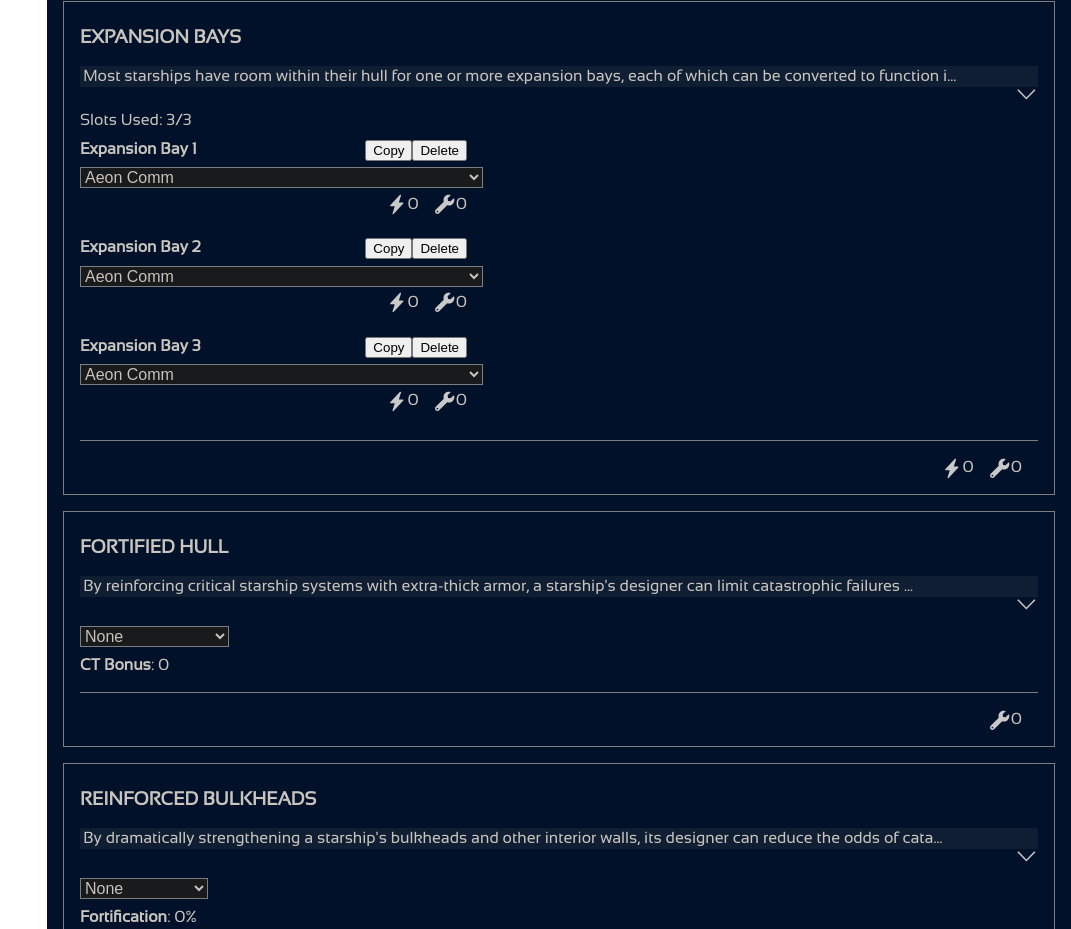
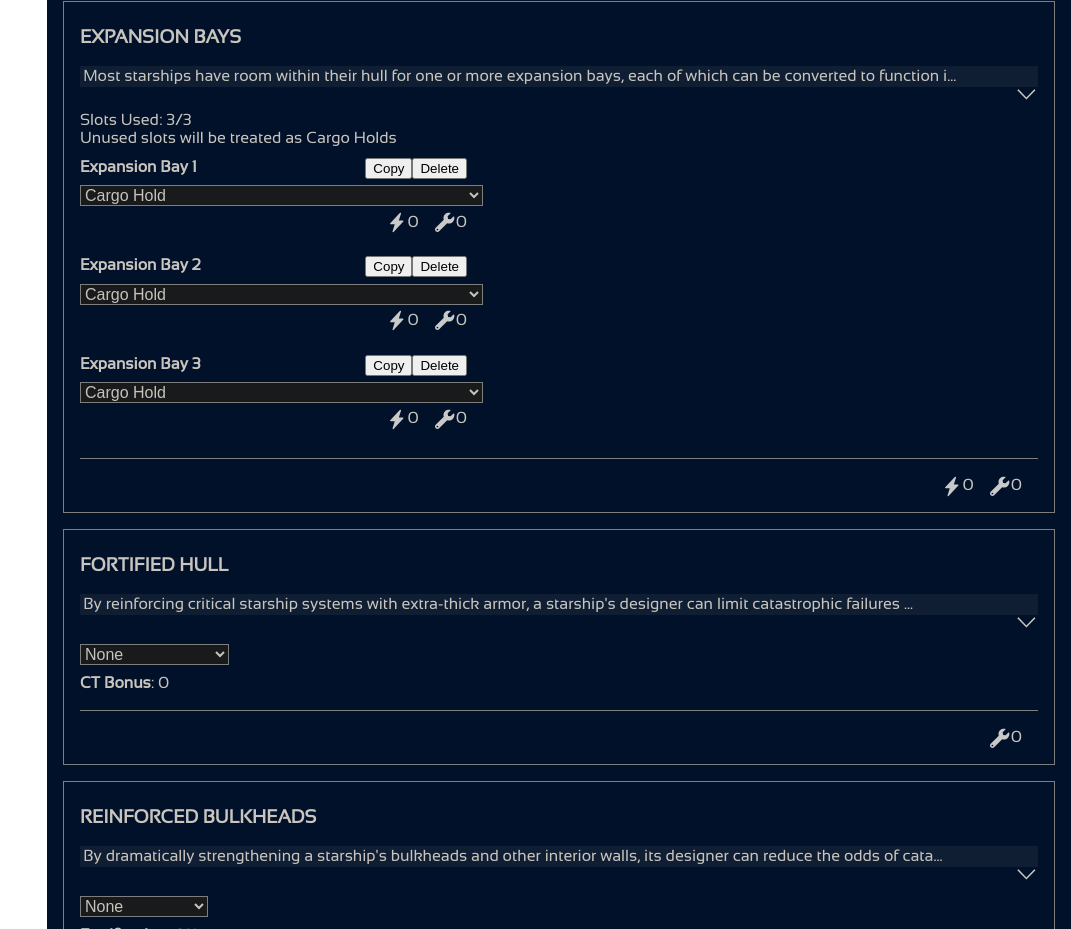
Before and after one commit to justin-foster-91/Logbook_Client_v2, a React (Create React App) app: page /custom_ship in a window 1280 px wide. Shown: the part 3039-3968 px from the top of the page, without its empty margins (209-1280 px from the left). Built offline with nearby package versions, Linux system fonts and the light colour scheme.

Commit message:
Added expansion validation and fixed a bug with expansion costs not updating

```diff
--- a/src/Main/ShipPartSetters/CustomRefs/defaultShipSelection.js
+++ b/src/Main/ShipPartSetters/CustomRefs/defaultShipSelection.js
@@ -178,7 +178,7 @@ let defaultSelections = {
 	"defensiveCountermeasuresMaterialId": null,
 	"deflectorShieldId": null,
 	"driftEngineId": null,
-	"expansionBayIds": [null, null, null],
+	"expansionBayIds": ["Cargo Hold", "Cargo Hold", "Cargo Hold"],
 	"fortifiedHullId": null,
 	"frameId": "Light Freighter",
 	"hasAlgalShielding": 0,
--- a/src/Main/ShipPartSetters/CustomRefs/metaTables.js
+++ b/src/Main/ShipPartSetters/CustomRefs/metaTables.js
@@ -2271,11 +2271,11 @@ const getDriftEngineData = (driftEngineId, size, frameId) => {
   return {rating, minPCU, maxSize, bpCost, source, special}
 }
 
-const getExpansionBayData = (expansionBayId, size) => {
+const getExpansionBayData = (expansionBayId, size, frameId) => {
   if(!size) throw new Error("getExpansionBayData(expansionBayId, size) must take in a size parameter")
   if(!expansionBayId) return {pcuCost: 0, bpCost: 0, source: null}
 
-  const { pcuCost, bpCost, source } = expansionBays[expansionBayId]
+  let { pcuCost, bpCost, source } = expansionBays[expansionBayId]
 
   if(expansionBayId === "Quantum Defender") {
     return {pcuCost: Math.max(20, (5 * sizeCategory[size])), bpCost: Math.max(10, (4 * sizeCategory[size])), source}
@@ -2283,6 +2283,8 @@ const getExpansionBayData = (expansionBayId, size) => {
   if(expansionBayId === "Decoy Husk") {
     return {pcuCost: (pcuCost + sizeCategory[size]), bpCost: (bpCost * sizeCategory[size]), source}
   }
+
+  if (size === "Supercolossal" && expansionBayId === "Cargo Hold") bpCost = 5;
 
   return {pcuCost, bpCost, source}
 }
--- a/src/Main/ShipPartSetters/CustomRefs/optionValidation.js
+++ b/src/Main/ShipPartSetters/CustomRefs/optionValidation.js
@@ -114,6 +114,16 @@ const isValidQuarters = (ship, quartersOption) => {
   return true;
 }
 
+const isValidDefensiveCounter = (ship, counterOption) => {
+  const { frameId } = ship.getParts();
+  const frameSize = ship.getSize();
+  const { source } = Tables.getDefensiveCounterData(counterOption, frameSize, frameId);
+
+  if (!isAllowedBySources(ship, source)) return false;
+
+  return true;
+}
+
 const isValidDriftEngine = (ship, engineOption) => {
   const { frameId, powerCoreIds } = ship.getParts();
   const frameSize = ship.getSize();
@@ -134,6 +144,20 @@ const isValidDriftEngine = (ship, engineOption) => {
   return true;
 }
 
+const isValidExpansionBay = (ship, bayOption) => {
+  const { frameId } = ship.getParts();
+  const frameSize = ship.getSize();
+  const { source } = Tables.getExpansionBayData(bayOption, frameSize, frameId);
+
+  if (!isAllowedBySources(ship, source)) return false;
+
+  if (frameSize !== "Supercolossal") {
+    if (bayOption === "Drift Booster" || bayOption === "Recycling System") return false;
+  }
+
+  return true;
+}
+
 export {
   isValidFrame,
   isValidPowerCore,
@@ -141,5 +165,7 @@ export {
   isValidArmor,
   isValidComputer,
   isValidQuarters,
+  isValidDefensiveCounter,
   isValidDriftEngine,
+  isValidExpansionBay
 }
--- a/src/Main/ShipPartSetters/ExpansionBays/ExpansionBaySelections.js
+++ b/src/Main/ShipPartSetters/ExpansionBays/ExpansionBaySelections.js
@@ -2,6 +2,7 @@ import React, {useContext, useState, useEffect} from 'react';
 import { CustomShipContext } from "../../Context/shipContext";
 import * as Tables from '../CustomRefs/metaTables';
 import PartTotals from '../Components/PartTotals';
+import { isValidExpansionBay } from '../CustomRefs/optionValidation';
 
   //Booster Thruster Housing: adds an additional thruster slot
   //Dedicated Computer Housing: adds an additional mononode computer slot
@@ -21,16 +22,18 @@ import PartTotals from '../Components/PartTotals';
 
   // TODO: fill all unused expansions with cargo hold by default
 
-function ExpansionBaySelections() {
+function ExpansionBaySelections(props) {
   const { customShipParts, ship } = useContext(CustomShipContext);
 
-  const { expansionBayIds } = customShipParts
-
+  const { expansionBayIds, tierId } = ship.getParts()
   const size = ship.getSize()
   let { expansions: expansionCap } = ship.getFramePackage()
+
   if(typeof expansionCap === 'string') expansionCap = 'Unlimited'
   let expansionCount = expansionBayIds.length
   const allExpansionsShown = (expansionCount === expansionCap)
+
+  const { atBudgetLimit } = props;
 
   // useEffect(() => {
   //   expansionCount = expansionBayIds.length
@@ -40,7 +43,7 @@ function ExpansionBaySelections() {
   const handleExpansionBayChange = (ev) => {
     const expansionIndex = Number(ev.target.name);
     let expansionOption = ev.target.value;
-    if(expansionOption === "None") expansionOption = null
+    // if(expansionOption === "None") expansionOption = null
 
     ship.setExpansionBay(expansionOption, expansionIndex)
   }
@@ -63,7 +66,6 @@ function ExpansionBaySelections() {
 
   const handleDelete = (ev) => {
     const expansionId = ev.target.name;
-    console.log("DELETE: " + expansionId);
 
     ship.deleteExpansionBay(expansionId);
   }
@@ -72,20 +74,19 @@ function ExpansionBaySelections() {
     <>
       <div className='row'>Slots Used: {expansionCount}/{expansionCap}</div>
 
-      {expansionCap === "Unlimited"
-      && <div className='note'><i>Supercolossal ships with increased width or length can support more expansion bays.</i></div>}
+      <div className='row'>Unused slots will be treated as Cargo Holds</div>
 
       {Array(expansionCount)
         .fill(1)
         .map((dropdown, idx) => {
           const { pcuCost, bpCost } = Tables.getExpansionBayData(expansionBayIds[idx], size)
-          const indexValue = expansionBayIds[idx] ? expansionBayIds[idx] : "None"
+          const indexValue = expansionBayIds[idx] ? expansionBayIds[idx] : "Cargo Hold"
           return (
             <div key={"expansionBay" + idx} className='dropdownBlock'>
               <div className='row spaced'>
                 <label htmlFor={`expansionBay${idx + 1}`}><strong>Expansion Bay {idx + 1}</strong></label>
                 <div>
-                  <button name={idx} value={indexValue} onClick={handleCopy}>Copy</button>
+                  <button name={idx} value={indexValue} onClick={handleCopy} disabled={atBudgetLimit}>Copy</button>
                   <button name={idx} value={indexValue} onClick={handleDelete}>Delete</button>
                 </div>
               </div>
@@ -98,7 +99,8 @@ function ExpansionBaySelections() {
               >
                 {/* <option key="None">None</option> */}
                 {Tables.getExpansionBayIdList().map((expansion, idx) => (
-                  <option key={"option" + idx} value={expansion}>
+                  isValidExpansionBay(ship, expansion)
+                  && <option key={"option" + idx} value={expansion}>
                     {expansion}
                   </option>)
                 )}
@@ -110,7 +112,7 @@ function ExpansionBaySelections() {
           );
       })}
 
-      {!allExpansionsShown && <button onClick={handleNewExpansion}>New Expansion</button>}
+      {!allExpansionsShown && <button onClick={handleNewExpansion} disabled={atBudgetLimit}>New Expansion</button>}
     </>
   )}
 
--- a/src/Main/ShipPartSetters/ExpansionBays/SetExpansionBays.js
+++ b/src/Main/ShipPartSetters/ExpansionBays/SetExpansionBays.js
@@ -14,18 +14,27 @@ import AccordionText from '../Components/AccordionText';
 //Shuttle 3 (usually cargo holds or passenger seating)
 //Carrier 10 (must have at least 1 hanger bay)
 
+// Treat all unused slots as Cargo Holds
+// By default Supercolossal ship frames have one cargo hold for every 10 BP of the frame’s cost
+
 function SetExpansionBays(props) {
   const { customShipParts, ship } = useContext(CustomShipContext);
-  const { expansionBayIds } = customShipParts
+  const { expansionBayIds, frameId, tierId } = ship.getParts()
   const size = ship.getSize()
-  const { expansions: expansionCap } = ship.getFramePackage()
   const { currentPart } = props;
   const [pcuCostTotal, setPcuCostTotal] = useState(0)
   const [bpCostTotal, setBpCostTotal] = useState(0)
+  const [atBudgetLimit, setAtBudgetLimit] = useState(false)
+
+  const isSupercolossal = (size === 'Supercolossal')
+  const frameBpCost = Tables.getFrameData(frameId).cost
+  const totalBPBudget = Tables.getTierData(tierId).buildPoints
+
+  const expansionString = JSON.stringify(expansionBayIds)
 
   useEffect(() => {
-    // This if condition may not be necessary with better checks when setting variables
-    if(expansionBayIds.length){
+    if(!expansionBayIds.length) return;
+
     setPcuCostTotal(expansionBayIds
       .map((expansion) => Tables.getExpansionBayData(expansion, size).pcuCost)
       .reduce((total, pcu) => total + pcu));
@@ -33,13 +42,16 @@ function SetExpansionBays(props) {
     setBpCostTotal(expansionBayIds
       .map((expansion) => Tables.getExpansionBayData(expansion, size).bpCost)
       .reduce((total, bp) => total + bp));
+
+  }, [expansionBayIds, size, expansionString])
+
+  useEffect(()=> {
+    if (isSupercolossal) {
+      setAtBudgetLimit(bpCostTotal >= totalBPBudget)
+    } else {
+      setAtBudgetLimit(false)
     }
-  }, [expansionBayIds, size])
-
-  useEffect(() => {
-    if (expansionCap === 0) return;
-  }, [expansionCap])
-
+  }, [bpCostTotal, totalBPBudget, isSupercolossal])
 
   return (
     <>
@@ -52,7 +64,8 @@ function SetExpansionBays(props) {
         </>
       </AccordionText>
 
-      <ExpansionBaySelections></ExpansionBaySelections>
+      {isSupercolossal && <p>{frameId} frames come with {frameBpCost/10} Cargo Holds automatically. Additional holds cost 5 BP each.</p>}
+      <ExpansionBaySelections atBudgetLimit={atBudgetLimit}></ExpansionBaySelections>
 
       <PartTotals part={currentPart} pcuCost={pcuCostTotal} bpCost={bpCostTotal} />
     </>
--- a/src/Main/ShipPartSetters/SetDefensiveCounter.js
+++ b/src/Main/ShipPartSetters/SetDefensiveCounter.js
@@ -4,6 +4,7 @@ import * as Tables from './CustomRefs/metaTables'
 import PartTitle from './Components/PartTitle';
 import PartTotals from './Components/PartTotals';
 import AccordionText from './Components/AccordionText';
+import { isValidDefensiveCounter } from './CustomRefs/optionValidation';
 
 function SetDefensiveCounters(props) {
   const { customShipParts, ship } = useContext(CustomShipContext);
@@ -35,7 +36,8 @@ function SetDefensiveCounters(props) {
         >
           <option key="None">None</option>
           {Tables.getDefensiveCounterIdList().map((defense, idx) => (
-            <option key={idx} value={defense}>{defense} Defenses</option>
+            isValidDefensiveCounter(ship, defense)
+            && <option key={idx} value={defense}>{defense} Defenses</option>
           ))}
         </select>
       </div>
```
Lines whose indentation alone changed are shown as unchanged.
